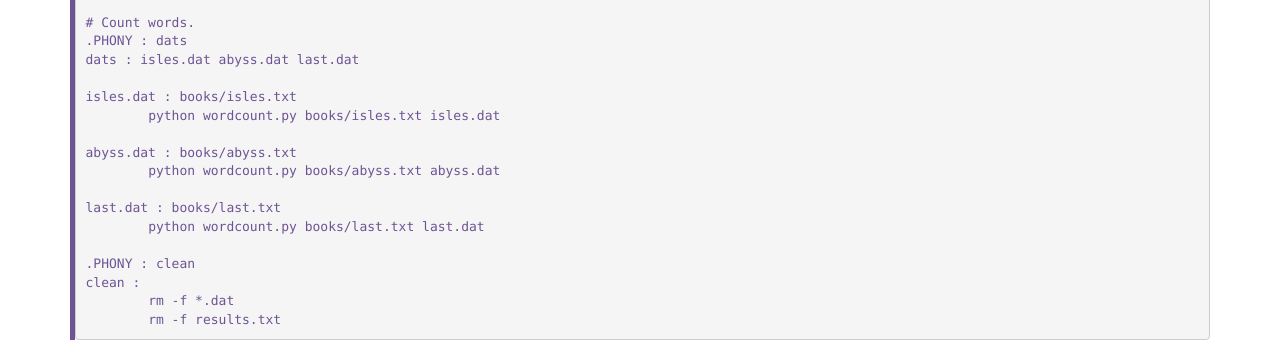
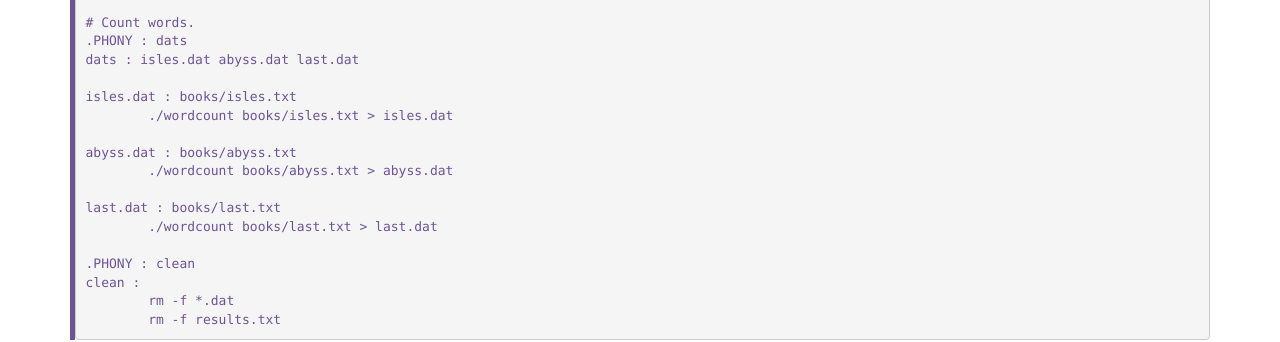
Before and after one commit to ornl-ssd/cpp-make-intro, a Jekyll site: the page built from _episodes/03-variables.md, in a window 1280 px wide and 1400 px high. Shown: the part 458-800 px from the top of the window. Built offline with Jekyll 4.4.1, drawn with Linux system fonts in a browser that asks for light colours; some of the changed text lies outside the part shown.

Commit message:
Update variables.
Signed-off-by: Watson, Gregory <g.watson@computer.org>

```diff
--- a/_episodes/03-variables.md
+++ b/_episodes/03-variables.md
@@ -25,13 +25,13 @@ results.txt : isles.dat abyss.dat last.dat
 dats : isles.dat abyss.dat last.dat
 
 isles.dat : books/isles.txt
-        python wordcount.py books/isles.txt isles.dat
+        ./wordcount books/isles.txt > isles.dat
 
 abyss.dat : books/abyss.txt
-        python wordcount.py books/abyss.txt abyss.dat
+        ./wordcount books/abyss.txt > abyss.dat
 
 last.dat : books/last.txt
-        python wordcount.py books/last.txt last.dat
+        ./wordcount books/last.txt > last.dat
 
 .PHONY : clean
 clean :
@@ -105,9 +105,9 @@ $ make results.txt
 We get:
 
 ~~~
-python wordcount.py books/isles.txt isles.dat
-python wordcount.py books/abyss.txt abyss.dat
-python wordcount.py books/last.txt last.dat
+./wordcount books/isles.txt > isles.dat
+./wordcount books/abyss.txt > abyss.dat
+./wordcount books/last.txt > last.dat
 python zipf_test.py isles.dat abyss.dat last.dat > results.txt
 ~~~
 {: .output}
```
Also changed, not shown: 4 other files.
